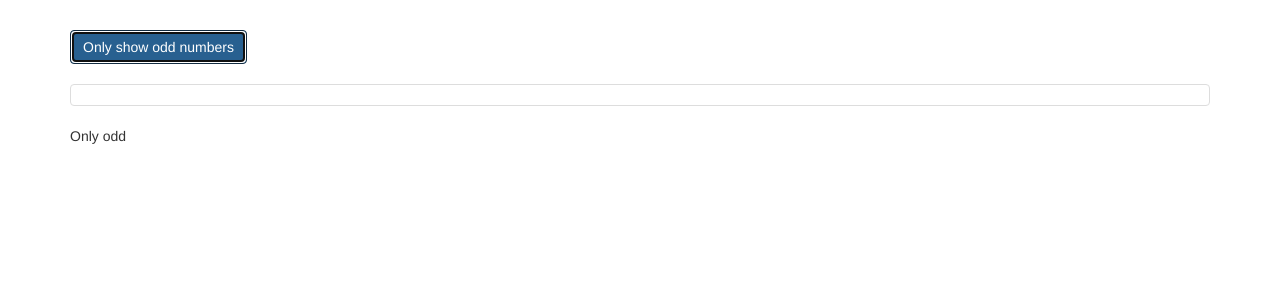
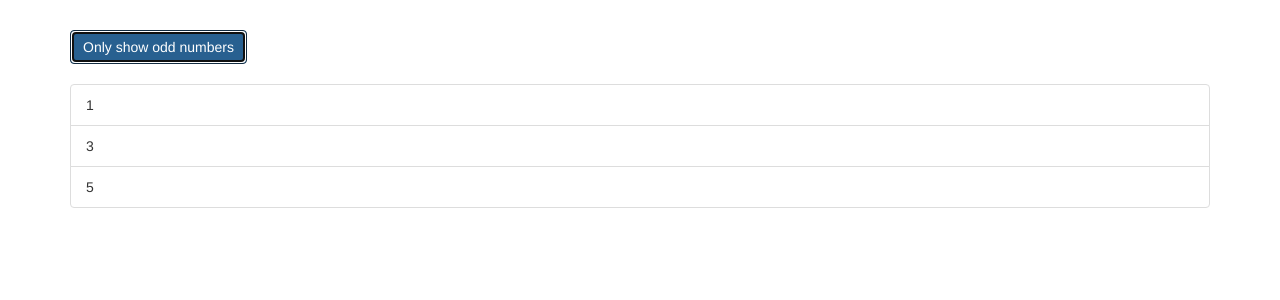
Before and after one commit to DimitarMitev92/angular-course, an Angular app in the folder 07. Directives Deep Dive/directives/: page / in a window 1280 px wide. Both pictures are taken after a click on the button "Only show odd numbers". Shown: the top 300 px of the page. Built offline with nearby package versions, Linux system fonts and the light colour scheme.

Commit message:
ngFor and ngIf

```diff
--- a/07. Directives Deep Dive/directives/src/app/app.component.html
+++ b/07. Directives Deep Dive/directives/src/app/app.component.html
@@ -1,18 +1,20 @@
 <div class="container">
   <div class="row">
     <div class="col-xs-12">
-      <button
-        class="btn btn-primary"
-        (click)="onlyOdd = !onlyOdd">Only show odd numbers</button>
+      <button class="btn btn-primary" (click)="onlyOdd = !onlyOdd">Only show odd numbers</button>
       <br><br>
       <ul class="list-group">
-        <li
-          class="list-group-item">
-        </li>
+        <div *ngIf="onlyOdd">
+
+          <li class="list-group-item" *ngFor="let odd of oddNumbers">{{odd}}
+          </li>
+        </div>
+        <div *ngIf="!onlyOdd">
+          <li class="list-group-item" *ngFor="let even of evenNumbers">{{even}}
+          </li>
+        </div>
       </ul>
-      <ng-template [ngIf]="onlyOdd">
-        <p>Only odd</p>
-      </ng-template>
+
     </div>
   </div>
 </div>
--- a/07. Directives Deep Dive/directives/src/app/app.component.ts
+++ b/07. Directives Deep Dive/directives/src/app/app.component.ts
@@ -3,9 +3,11 @@
 @Component({
   selector: 'app-root',
   templateUrl: './app.component.html',
-  styleUrls: ['./app.component.css']
+  styleUrls: ['./app.component.css'],
 })
 export class AppComponent {
   numbers = [1, 2, 3, 4, 5];
+  oddNumbers = [1, 3, 5];
+  evenNumbers = [2, 4, 6];
   onlyOdd = false;
 }
```
Also changed, not shown: 1 other file (tests, documents, lock files or other folders).
